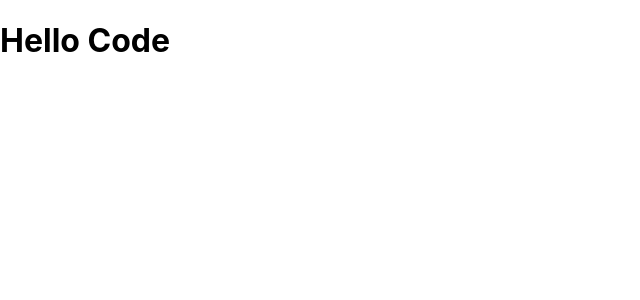
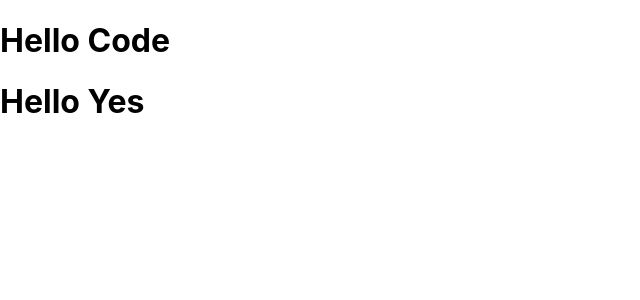
Before and after one commit to peter88tom/react_crash_course, a React (Create React App) app: page / in a window 1280 px wide. Shown: the top 300 px of the page, without its empty margins (0-640 px from the left). Built offline with nearby package versions, Linux system fonts and the light colour scheme.

Commit message:
Using operators in DOM

```diff
--- a/src/App.js
+++ b/src/App.js
@@ -2,9 +2,13 @@
 function App() {
   const name = "Code"
 
+  // Operator
+  const x = true
+
   return (
     <div className="App">
       <h1>Hello {name}</h1>
+      <h1>Hello {x ? 'Yes': 'No'}</h1>
     </div>
   );
 }
```
